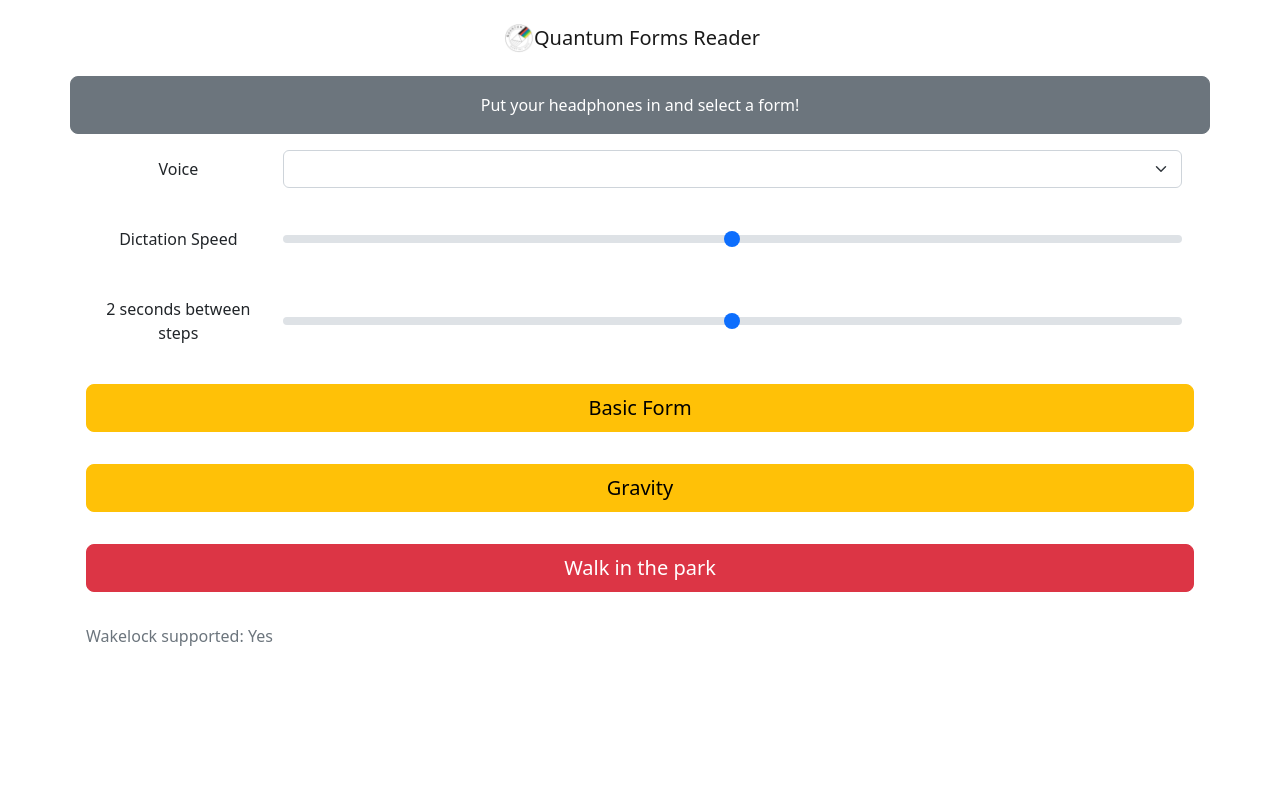
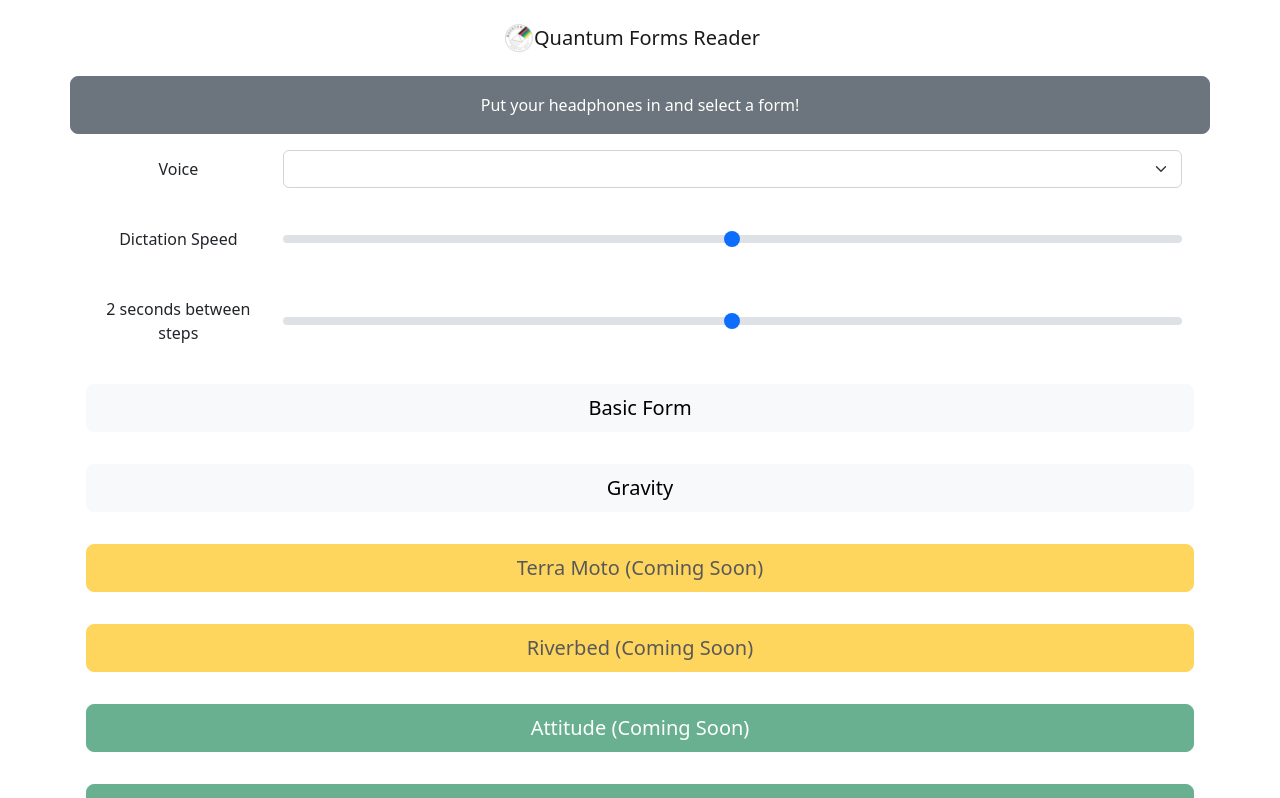
Before and after one commit to mlamina/forms-teacher, a React (Create React App) app: page / in a window 1280 px wide. Shown: the top 798 px of the page. Built offline with nearby package versions, Linux system fonts and the light colour scheme.

Commit message:
Add remaining forms

```diff
--- a/src/App.js
+++ b/src/App.js
@@ -8,7 +8,14 @@ import FormPlayer from "./FormPlayer";
 const FORMS = [
     require('./forms/basic_form.json'),
     require('./forms/gravity.json'),
-    require('./forms/walk_in_the_park.json')
+    require('./forms/terramoto.json'),
+    require('./forms/riverbed.json'),
+    require('./forms/attitude.json'),
+    require('./forms/waterfall.json'),
+    require('./forms/spirit.json'),
+    require('./forms/walk_in_the_park.json'),
+    require('./forms/quetzalcoatl.json'),
+    require('./forms/alignment.json')
 ]
 
 const MAX_SECONDS_BETWEEN_STEPS = 10;
--- a/src/FormPlayer.js
+++ b/src/FormPlayer.js
@@ -9,6 +9,7 @@ const delay = ms => new Promise((res) => {
     return setTimeout(res, ms)
 });
 const COLOR_MAP = {
+    "white": "light",
     "red": "danger",
     "yellow": "warning",
     "blue": "primary",
@@ -104,6 +105,7 @@ class FormPlayer extends React.Component {
         const max = this.props.steps.length;
         const current = this.state.currentStep + 1;
         const colorClass = COLOR_MAP[this.props.color]
+        const comingSoon = max === 0 ? "(Coming Soon)" : ""
         if (isPlaying) {
             return (
                 <Row>
@@ -120,8 +122,8 @@ class FormPlayer extends React.Component {
         } else {
             return (
                 <Row className="p-3">
-                    <Button as="button" variant={colorClass} size="lg" onClick={this.play}>
-                        {this.name}
+                    <Button as="button" variant={`${colorClass}`} disabled={max === 0} size="lg" onClick={this.play}>
+                        {this.name} {comingSoon}
                     </Button>
                 </Row>
             );
--- /dev/null
+++ b/src/forms/alignment.json
@@ -0,0 +1,7 @@
+{
+  "name": "Alignment",
+  "color": "red",
+  "steps": [
+
+  ]
+}
--- /dev/null
+++ b/src/forms/attitude.json
@@ -0,0 +1,7 @@
+{
+  "name": "Attitude",
+  "color": "green",
+  "steps": [
+
+  ]
+}
--- a/src/forms/basic_form.json
+++ b/src/forms/basic_form.json
@@ -1,6 +1,6 @@
 {
   "name": "Basic Form",
-  "color": "yellow",
+  "color": "white",
   "steps": [
     "Pivot ninety degrees to the left, front stance and down block.",
     "Step forward to a front stance, single middle punch.",
--- a/src/forms/gravity.json
+++ b/src/forms/gravity.json
@@ -1,6 +1,6 @@
 {
   "name": "Gravity",
-  "color": "yellow",
+  "color": "white",
   "steps": [
     "Shift the balance to the right foot, pivot 90 degrees to the left, front stance, down block.",
     "Step forward, front stance, middle block (Inside).",
--- /dev/null
+++ b/src/forms/quetzalcoatl.json
@@ -0,0 +1,7 @@
+{
+  "name": "Quetzalcoatl",
+  "color": "red",
+  "steps": [
+
+  ]
+}
--- /dev/null
+++ b/src/forms/riverbed.json
@@ -0,0 +1,7 @@
+{
+  "name": "Riverbed",
+  "color": "yellow",
+  "steps": [
+
+  ]
+}
--- /dev/null
+++ b/src/forms/spirit.json
@@ -0,0 +1,7 @@
+{
+  "name": "Spirit",
+  "color": "blue",
+  "steps": [
+
+  ]
+}
--- /dev/null
+++ b/src/forms/terramoto.json
@@ -0,0 +1,7 @@
+{
+  "name": "Terra Moto",
+  "color": "yellow",
+  "steps": [
+
+  ]
+}
--- a/src/forms/walk_in_the_park.json
+++ b/src/forms/walk_in_the_park.json
@@ -1,6 +1,6 @@
 {
   "name": "Walk in the park",
-  "color": "red",
+  "color": "blue",
   "steps": [
     "Shift the balance to the right foot and pivot 90 to the left to a cat stance, reverse palm block (O-I)",
     "Uppercut.",
--- /dev/null
+++ b/src/forms/waterfall.json
@@ -0,0 +1,7 @@
+{
+  "name": "Waterfall",
+  "color": "green",
+  "steps": [
+
+  ]
+}
```
